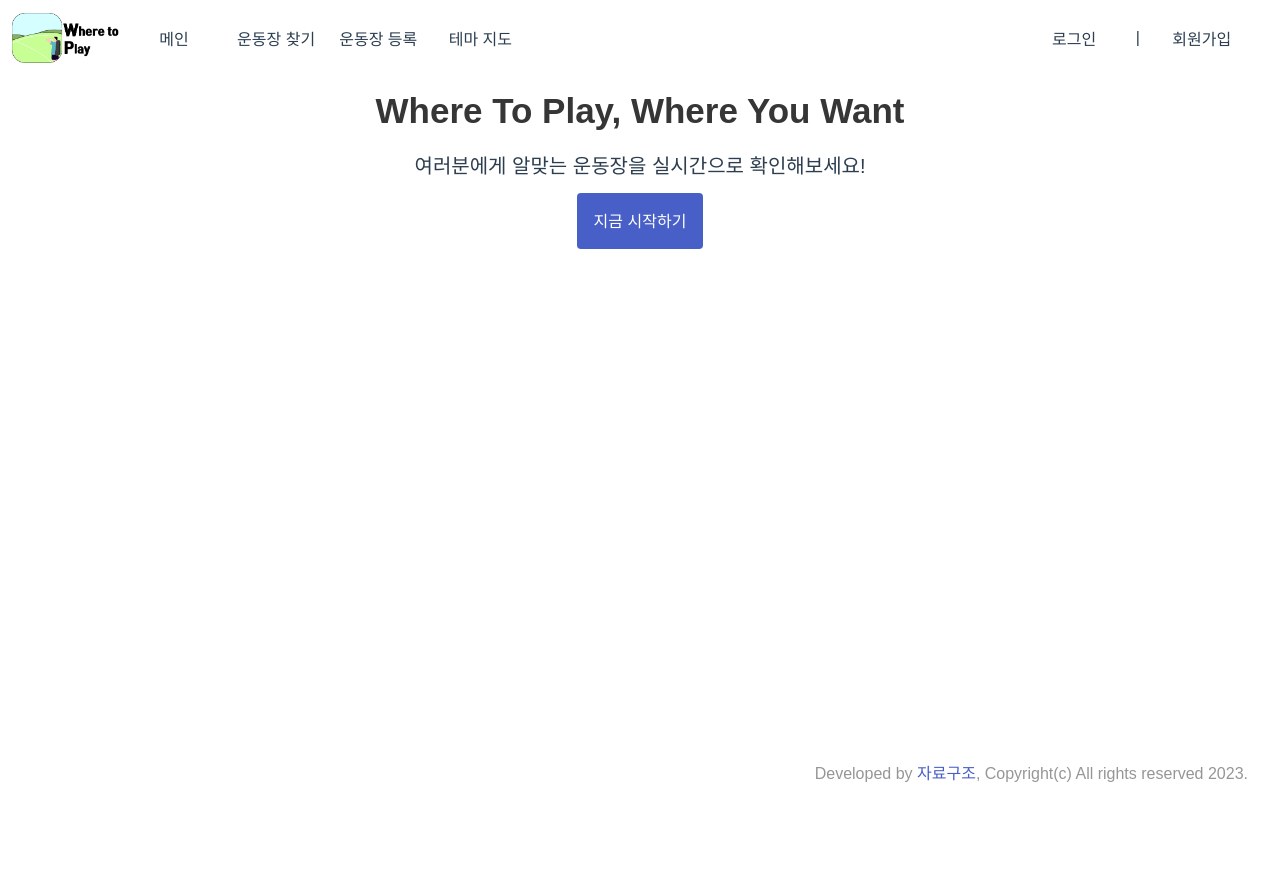
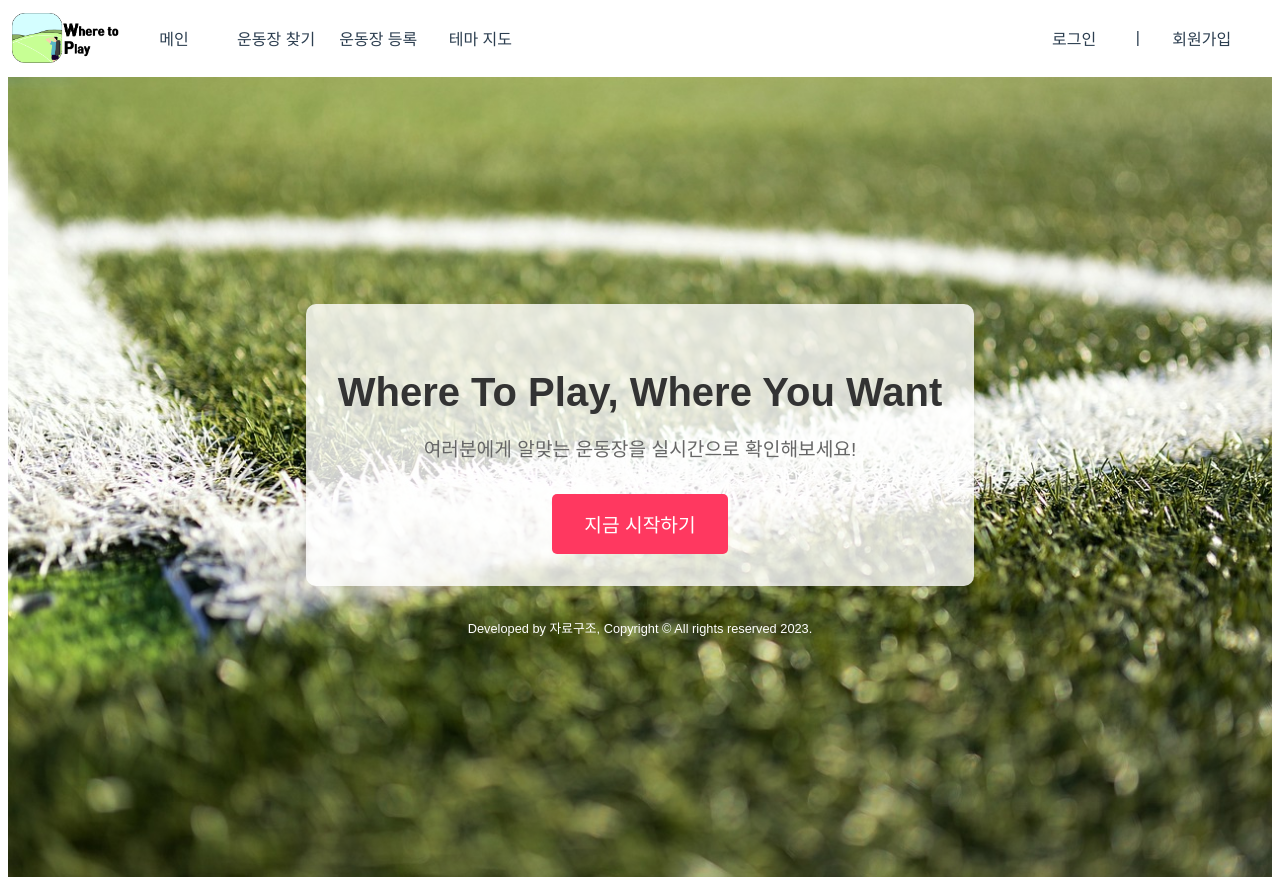
Before and after one commit to Jongwoo0101/Where-To-Play, a Vue app in the folder frontend/: page / in a window 1280 px wide. Before the commit the page ends 800 px from the top, so only its background shows below. Built offline with nearby package versions, Linux system fonts and the light colour scheme.

Commit message:
메인페이지 스타일 변경

```diff
--- a/frontend/src/views/HomeView.vue
+++ b/frontend/src/views/HomeView.vue
@@ -1,25 +1,83 @@
 <template>
   <div class="home">
     <div class="content is-medium">
-      <h2>Where To Play, Where You Want</h2>
-      <p style="margin-bottom: 0.7em;">여러분에게 알맞는 운동장을 실시간으로 확인해보세요!</p>
-      <RouterLink to="/findplace"><button class="button is-link">지금 시작하기</button></RouterLink>
+      <h2 class="title">Where To Play, Where You Want</h2>
+      <p class="subtitle">여러분에게 알맞는 운동장을 실시간으로 확인해보세요!</p>
+      <router-link to="/findplace">
+        <button class="button custom-button">지금 시작하기</button>
+      </router-link>
     </div>
-    <p style="position: absolute; color: #969696; right: 2em; bottom: 1em; text-align: right;">Developed by <a href="https://github.com/Jongwoo0101/Where-To-Play">자료구조</a>, Copyright(c) All rights reserved 2023.</p>
+    <p class="footer">Developed by <a href="https://github.com/Jongwoo0101/Where-To-Play">자료구조</a>, Copyright © All rights reserved 2023.</p>
   </div>
 </template>
 
-<style src="@/assets/bulma.min.css" scoped>
-.h2 {
-  font: bold;
+<style scoped>
+.home {
+  display: flex;
+  flex-direction: column;
+  align-items: center;
+  justify-content: center;
+  width: 100%;
+  height: 100vh;
+  background-image: url('@/assets/mainscreen-background.jpg');
+  background-size: cover;
+  background-position: center;
+}
+
+.content {
+  text-align: center;
+  padding: 2em;
+  background-color: rgba(255, 255, 255, 0.8); /* 조금 투명한 백그라운드 추가 */
+  border-radius: 10px;
+  box-shadow: 0px 0px 10px rgba(0, 0, 0, 0.1);
+}
+
+.title {
+  font-size: 2.5rem;
+  color: #333;
+  margin-bottom: 1rem;
+}
+
+.subtitle {
+  font-size: 1.2rem;
+  color: #666;
+  margin-bottom: 2rem;
+}
+
+.button.custom-button {
+  padding: 1rem 2rem;
+  font-size: 1.2rem;
+  background-color: #ff3860;
+  color: #ffffff;
+  border: none;
+  border-radius: 5px;
+  cursor: pointer;
+  transition: background-color 0.3s ease-in-out;
+}
+
+.button.custom-button:hover {
+  background-color: #d6004f;
+}
+
+.footer {
+  color: #ffffff;
+  font-size: 0.8rem;
+  text-align: center;
+  margin-top: 2rem;
+}
+
+.footer a {
+  color: #ffffff;
+  text-decoration: none;
+}
+
+.footer a:hover {
+  text-decoration: underline;
 }
 </style>
 
 <script>
 export default {
   name: 'HomeView',
-  components: {
-
-  }
 }
 </script>
```
Also changed, not shown: frontend/src/assets/mainscreen-background.jpg (added).
